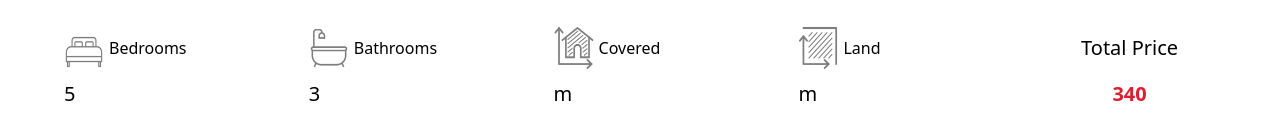
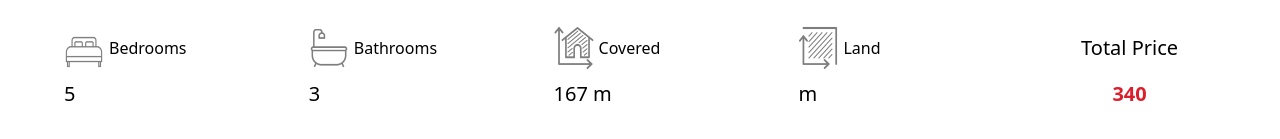
Before and after one commit to kodirov8788/buyhome-project, a React (Create React App) app: page /single/1 in a window 1280 px wide. Shown: the part 535-674 px from the top of the page. Built offline with nearby package versions, Linux system fonts and the light colour scheme.

Commit message:
fixed single page

```diff
--- a/src/single/Photos.js
+++ b/src/single/Photos.js
@@ -11,11 +11,11 @@ function Photos() {
   let item = useLocation().state
   const [land, setLand] = useState([])
   let Id = useParams().id
-  console.log(land?.local)
+  console.log(land.land)
 
   useEffect(() => {
-      let newArr =  card.filter(el => el.id == Id)[0]
-      setLand(newArr)
+    let newArr = card.filter(el => el.id == Id)[0]
+    setLand(newArr)
   }, [])
 
   console.log(Id)
@@ -46,7 +46,7 @@ function Photos() {
             <img className='w-[40px]' src={img4} alt="" />
             <p className='text-md pl-[5px] py-[10px]'>Covered</p>
           </div>
-          <p className='text-xl py-[10px]'>{land.local} m</p>
+          <p className='text-xl py-[10px]'>{land.land} m</p>
         </div>
         <div className='w-1/2 shadow-slate-100  md:w-1/4'>
           <div className='w-full flex '>
```
